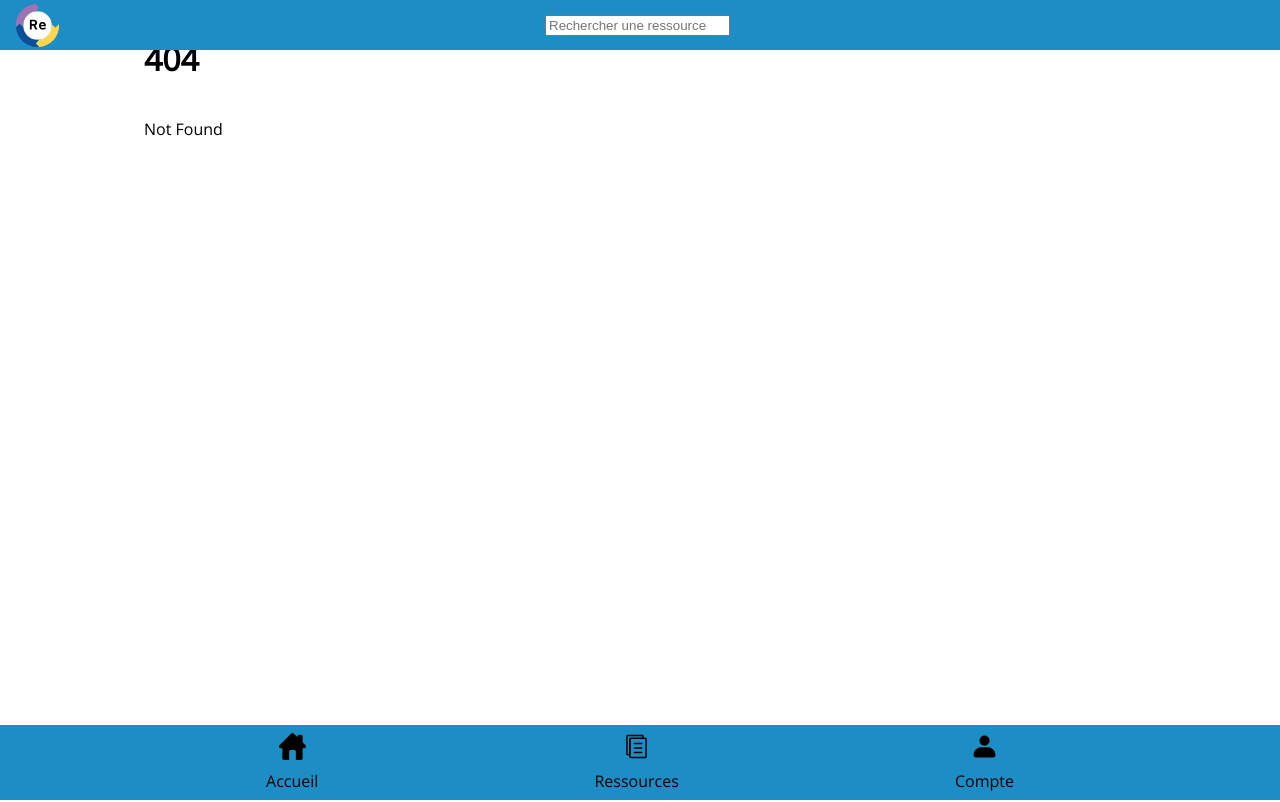
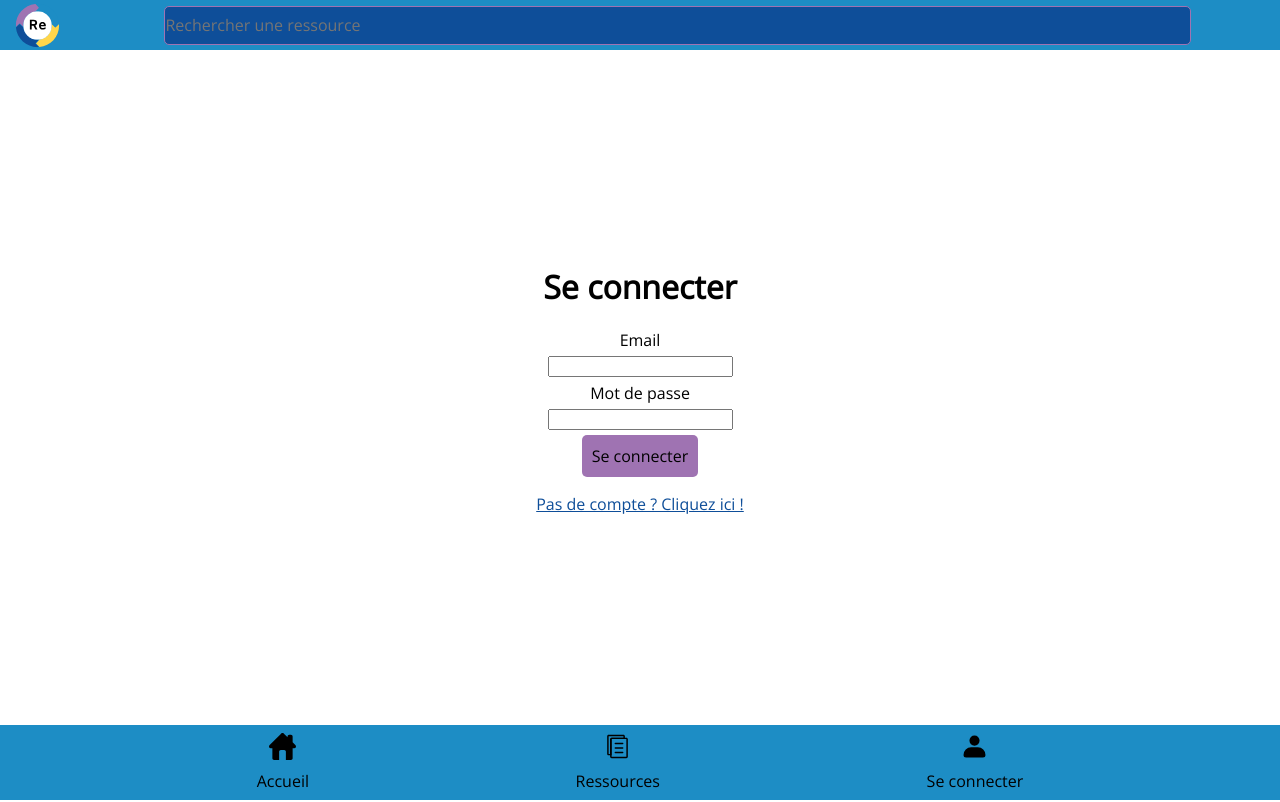
Before and after one commit to Kevin-Moreau65/cube-ressource-front, a SvelteKit app: page /login in a window 1280 px wide. Before the commit this address had no page. Built offline with nearby package versions, Linux system fonts and the light colour scheme.

Commit message:
Created login page
FIxed display issue on app.html
Created css var for color
Created store for account
Created component button
TODO:
Check for email
Login & sign-up url route
Customize form

```diff
--- a/src/app.html
+++ b/src/app.html
@@ -20,6 +20,6 @@
 		%sveltekit.head%
 	</head>
 	<body data-sveltekit-preload-data="hover">
-		<div style="display: contents">%sveltekit.body%</div>
+		%sveltekit.body%
 	</body>
 </html>
--- /dev/null
+++ b/src/lib/Button.svelte
@@ -0,0 +1,40 @@
+<script lang="ts">
+	type buttonType = 'button' | 'submit' | 'link';
+	export let cssClass = '';
+	export let style = '';
+	export let title: string;
+	export let color = 'var(--accent-color)';
+	export let buttonType: buttonType = 'button';
+	export let action: () => unknown = () => '';
+	export let link = '/';
+</script>
+
+{#if buttonType === 'button'}
+	<button on:click={action} style={`background-color: ${color}; ${style}`} class={cssClass}>
+		{title}
+	</button>
+{:else if buttonType === 'link'}
+	<a href={link}>
+		<button style={`background-color: ${color}; ${style}`} class={cssClass}>
+			{title}
+		</button>
+	</a>
+{:else}
+	<button type="submit" style={`background-color: ${color}; ${style}`} class={cssClass}>
+		{title}
+	</button>
+{/if}
+
+<style>
+	a {
+		all: unset;
+	}
+	button {
+		all: unset;
+		cursor: pointer;
+		background-color: var(--accent-color);
+		padding: 10px;
+		border-radius: 5px;
+		user-select: none;
+	}
+</style>
--- a/src/lib/Footer.svelte
+++ b/src/lib/Footer.svelte
@@ -1,5 +1,6 @@
 <script lang="ts">
 	import { page } from '$app/stores';
+	import { account } from '$lib/store';
 </script>
 
 <div class="main">
@@ -34,14 +35,14 @@
 			<p>Ressources</p>
 		</div>
 	</a>
-	<a href="/account">
+	<a href={$account.id === null ? '/login' : `/account?id=${$account.id}`}>
 		<div class="button" aria-current={$page.url.pathname === '/account' ? 'page' : undefined}>
 			<svg xmlns="http://www.w3.org/2000/svg" viewBox="0 0 32 32"
 				><path
 					d="M10 9a6 6 0 1 1 6 6 6 6 0 0 1-6-6Zm16 20H6a3 3 0 0 1-3-3 9 9 0 0 1 9-9h8a9 9 0 0 1 9 9 3 3 0 0 1-3 3Z"
 				/></svg
 			>
-			<p>Compte</p>
+			<p>{$account.id === null ? 'Se connecter' : `${$account.firstname} ${$account.lastname}`}</p>
 		</div>
 	</a>
 </div>
@@ -57,8 +58,8 @@
 		display: flex;
 		align-items: center;
 		justify-content: space-evenly;
-		position: fixed;
-		bottom: 0;
+		position: sticky;
+		bottom: 0px;
 		left: 0;
 	}
 
--- a/src/lib/Header.svelte
+++ b/src/lib/Header.svelte
@@ -14,7 +14,7 @@
 		display: flex;
 		align-items: center;
 		justify-content: start;
-		position: fixed;
+		position: sticky;
 		top: 0;
 		left: 0;
 	}
@@ -25,7 +25,14 @@
 		display: flex;
 		justify-content: center;
 		align-items: center;
-		margin-right: 80px;
+	}
+	input {
+		all: unset;
+		border: solid 1px var(--accent-color);
+		background-color: var(--secondary-color);
+		border-radius: 5px;
+		width: 85%;
+		height: 37px;
 	}
 
 	img {
--- /dev/null
+++ b/src/lib/login/FormLogin.svelte
@@ -0,0 +1,21 @@
+<script>
+	import Button from '$lib/Button.svelte';
+</script>
+
+<form action="/" method="post">
+	<label for="email">Email</label>
+	<input type="text" name="email" />
+	<label for="password">Mot de passe</label>
+	<input type="password" name="password" />
+	<Button buttonType="submit" title="Se connecter" />
+</form>
+
+<style>
+	form {
+		display: flex;
+		flex-direction: column;
+		align-items: center;
+		justify-content: center;
+		gap: 5px;
+	}
+</style>
--- /dev/null
+++ b/src/lib/login/FormSignUp.svelte
@@ -0,0 +1,73 @@
+<script lang="ts">
+	import Button from '$lib/Button.svelte';
+	let isPasswordGood = false;
+	let isPasswordConfirm = true;
+	let formData = {
+		email: '',
+		firstName: '',
+		lastName: '',
+		password: '',
+		confirmPassword: ''
+	};
+	const checkPassword = (pass: string) => {
+		const reg = new RegExp('(?=.*[a-z])(?=.*[A-Z])(?=.*[0-9])(?=.*[^A-Za-z0-9])(?=.{8,})');
+		return reg.test(pass);
+	};
+	$: {
+		isPasswordConfirm = formData.password === formData.confirmPassword;
+	}
+	$: {
+		isPasswordGood = checkPassword(formData.password);
+		console.log(isPasswordGood);
+	}
+</script>
+
+<form action="/" method="post">
+	<label for="email">Email</label>
+	<input type="text" name="email" bind:value={formData.email} />
+	<label for="firstName">Prénom</label>
+	<input type="text" name="firstName" bind:value={formData.firstName} />
+	<label for="lastName">Nom</label>
+	<input type="text" name="lastName" bind:value={formData.lastName} />
+	<label for="password">Mot de passe</label>
+	<input
+		type="password"
+		name="password"
+		bind:value={formData.password}
+		class:alert={!isPasswordGood}
+	/>
+	{#if !isPasswordGood}
+		<p class="text-alert">
+			Le mot de passe doit contenir un caractère spécial, une minuscule, une majuscule, un chiffre
+			et doit avoir 8 caractères
+		</p>
+	{/if}
+	<label for="password">Confirmer le mot de passe</label>
+	<input
+		type="password"
+		name="confirmPassword"
+		bind:value={formData.confirmPassword}
+		class:alert={!isPasswordConfirm}
+	/>
+	{#if !isPasswordConfirm}
+		<p class="text-alert">Les deux mot de passe doivent correspondre !</p>
+	{/if}
+	<Button buttonType="submit" title="Créer un compte" />
+</form>
+
+<style>
+	form {
+		display: flex;
+		flex-direction: column;
+		align-items: center;
+		justify-content: center;
+		gap: 5px;
+	}
+	.text-alert {
+		color: red;
+		text-align: center;
+	}
+	.alert {
+		border: solid 1px red;
+	}
+</style>
--- /dev/null
+++ b/src/lib/store.ts
@@ -0,0 +1,15 @@
+import { writable, type Writable } from 'svelte/store';
+
+type Account = {
+	id: string | null;
+	firstname: string;
+	lastname: string;
+	nickname: string;
+};
+
+export const account: Writable<Account> = writable({
+	id: null,
+	firstname: '',
+	lastname: '',
+	nickname: ''
+});
--- a/src/routes/+layout.svelte
+++ b/src/routes/+layout.svelte
@@ -12,14 +12,13 @@
 	</main>
 
 	<Footer />
-
 </div>
 
 <style>
 	.app {
 		display: flex;
 		flex-direction: column;
-		min-height: 100vh;
+		height: 100%;
 	}
 
 	main {
@@ -32,22 +31,4 @@
 		margin: 0 auto;
 		box-sizing: border-box;
 	}
-
-	footer {
-		display: flex;
-		flex-direction: column;
-		justify-content: center;
-		align-items: center;
-		padding: 12px;
-	}
-
-	footer a {
-		font-weight: bold;
-	}
-
-	@media (min-width: 480px) {
-		footer {
-			padding: 12px 0;
-		}
-	}
 </style>
--- /dev/null
+++ b/src/routes/login/+page.svelte
@@ -0,0 +1,36 @@
+<script lang="ts">
+	import FormLogin from '$lib/login/FormLogin.svelte';
+	import FormSignUp from '$lib/login/FormSignUp.svelte';
+
+	let toLogin = true;
+	const switchForm = () => {
+		toLogin = !toLogin;
+	};
+</script>
+
+<div class="main">
+	<h1>{toLogin ? 'Se connecter' : 'Créer un compte'}</h1>
+	{#if toLogin}
+		<FormLogin />
+	{:else}
+		<FormSignUp />
+	{/if}
+	<p class="switch" on:click={switchForm} on:keypress={switchForm}>
+		{toLogin ? 'Pas de compte ? Cliquez ici !' : 'Vous avez déjà un compte ? Cliquez ici !'}
+	</p>
+</div>
+
+<style>
+	.main {
+		display: flex;
+		align-items: center;
+		justify-content: center;
+		height: 100%;
+		width: 100%;
+		flex-direction: column;
+	}
+	.switch {
+		color: var(--secondary-color);
+		text-decoration: underline;
+	}
+</style>
--- a/src/routes/styles.css
+++ b/src/routes/styles.css
@@ -2,10 +2,17 @@
 
 :root {
 	--primary-color: #1d8dc5;
+	--secondary-color: #0E4E99;
+	--accent-color: #9F73B2;
+}
+
+html {
+	height: 100%;
+	overflow: hidden;
 }
 
 body {
-	min-height: 100vh;
+	height: 100%;
 	margin: 0;
 	font-family: 'Open Sans', sans-serif;
 }
@@ -13,3 +20,7 @@ body {
 a {
 	all: unset;
 }
+
+* {
+	box-sizing: border-box;
+}
```
